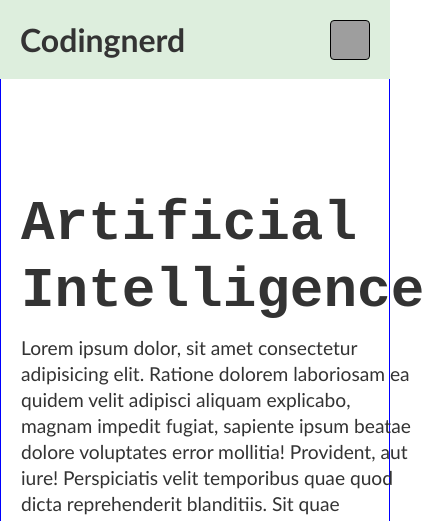
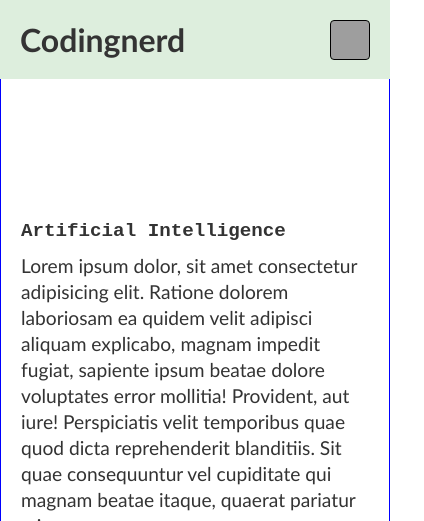
Before and after one commit to Mr-Abraham/Homepage, a plain HTML site: page index.html in a window 390 px wide. Shown: the top 521 px of the page, 424 px wide, since content can reach past the window. Drawn offline with Linux system fonts and the light colour scheme; grey boxes are pictures that could not be loaded.

Commit message:
addede the font size of text h2

```diff
--- a/index.html
+++ b/index.html
@@ -215,7 +215,7 @@ header li a.active{
     header{
         background: #ded;
     }
-    .text h2{
+    .content .text h2{
         font-size: 1.2em;
     }
 }
```
